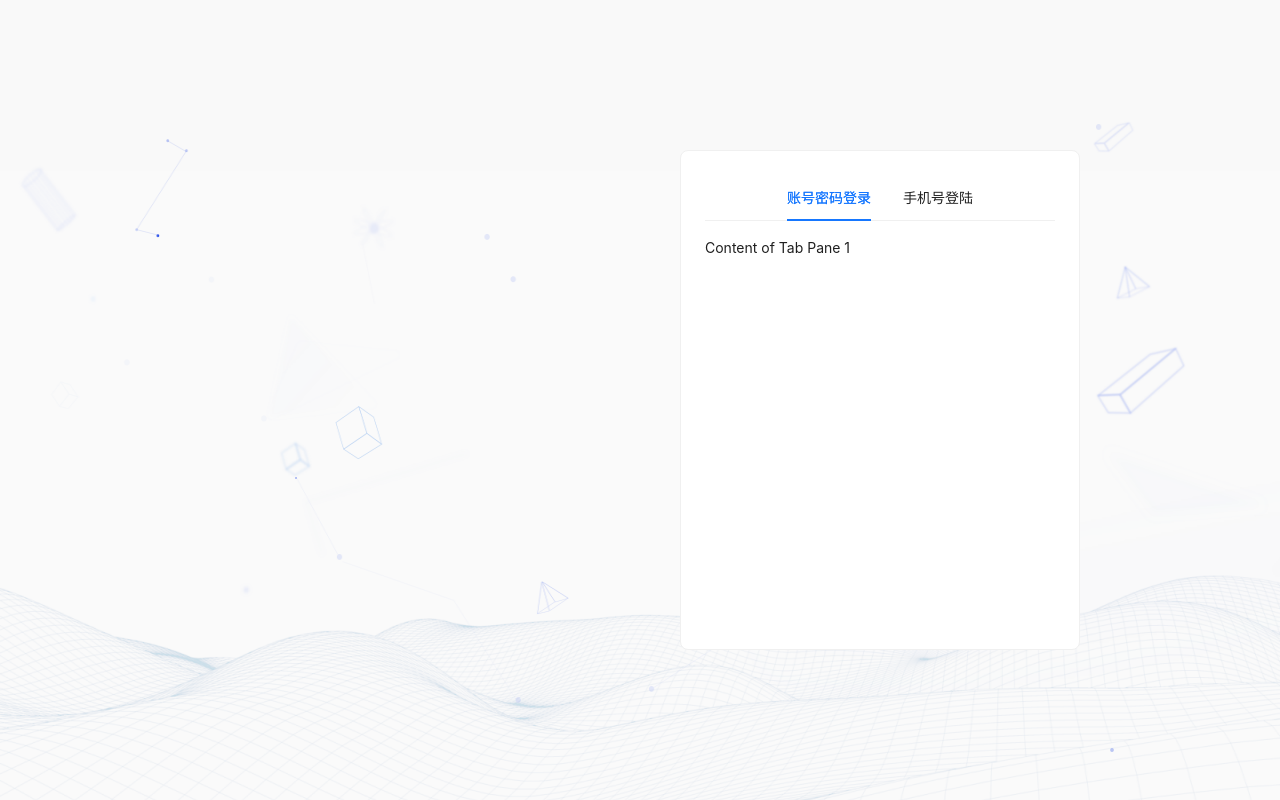
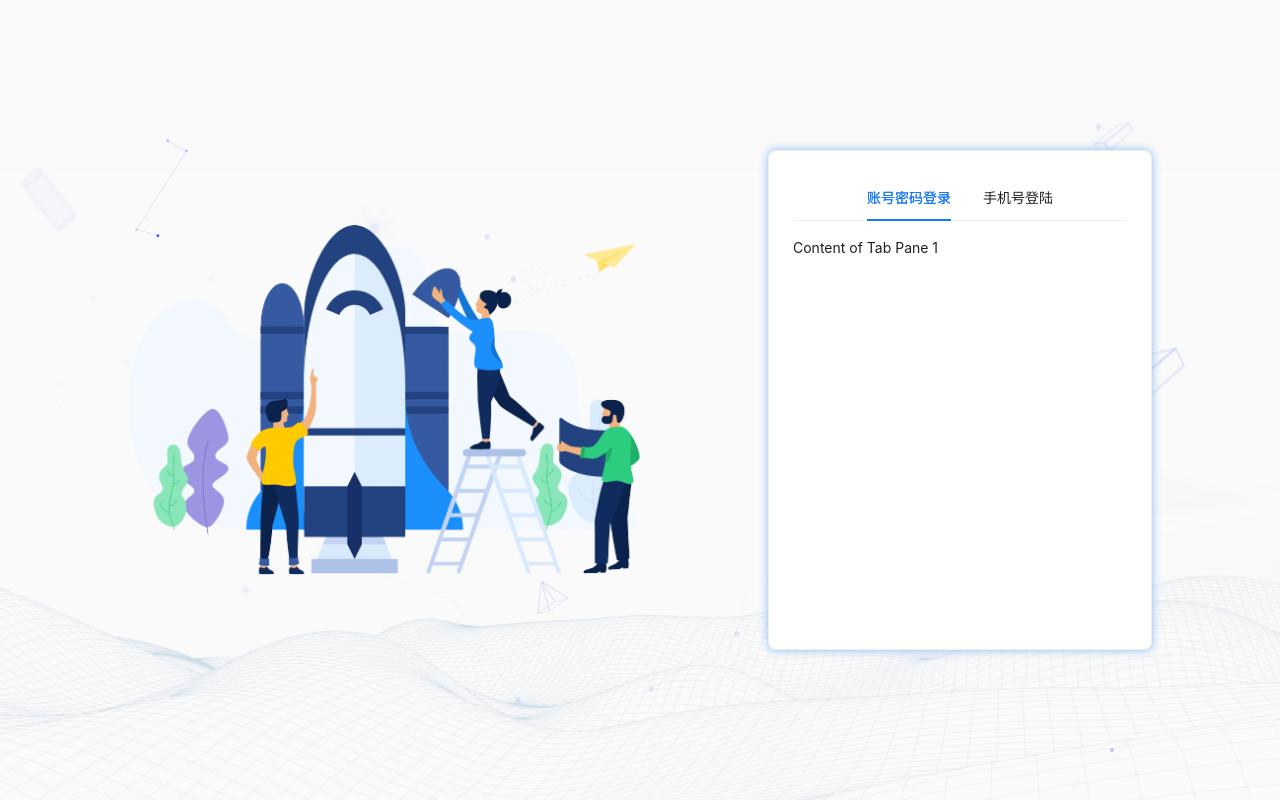
Before and after one commit to luckylark2000/xx-management, a React (Vite) app: page /login in a window 1280 px wide. Built offline with nearby package versions, Linux system fonts and the light colour scheme.

Commit message:
add login img

```diff
--- a/src/view/Login/index.tsx
+++ b/src/view/Login/index.tsx
@@ -228,22 +228,26 @@
 //     );
 // };
 
-import { Card, Row, Space, Tabs } from "antd"
+import { Card, Input, message, Tabs } from "antd"
 import styles from "./style.module.scss"
 import { useState } from "react"
+import { Form } from "react-router-dom";
+import loginImage from "../../assets/login_left.png"
 type LoginType = 'phone' | 'account';
 const Login = () => {
-    const [loginType, setLoginType] = useState("passward")
+    const [loginType, setLoginType] = useState("account")
     return (
         <div className={styles.box}>
+            <div>
+                <img src={loginImage} alt="login" />
+            </div>
             <Card className={styles.card} >
                 <Tabs
                     centered
                     activeKey={loginType}
-
                     items={[
                         {
-                            key: 'passward',
+                            key: 'account',
                             label: `账号密码登录`,
                             children: `Content of Tab Pane 1`,
                         },
@@ -255,6 +259,13 @@ const Login = () => {
                     ]}
                     onChange={(activeKey) => setLoginType(activeKey as LoginType)}
                 />
+                {/* <Form>fdfdf</Form> */}
+                {/* {loginType === "account" &&
+                    <Form>
+                        <Input />
+                    </Form>}
+                {loginType === "phone" &&
+                    <Form>34343</Form>} */}
             </Card>
         </div>
     )
--- a/src/view/Login/style.module.scss
+++ b/src/view/Login/style.module.scss
@@ -1,8 +1,3 @@
-// .login-card {
-//     width: 300px;
-//     height: 500px;
-
-// }
 .box {
     width: 100%;
     height: 100vh;
@@ -10,16 +5,27 @@
     background: url(../../assets/login-background.png);
     background-size: 100% 100vh;
     display: flex;
-    flex-direction: row-reverse;
+    justify-content: space-between;
     align-items: center;
 
-    >:only-child {
+    >:first-child {
+        //图片
+        height: 500px;
+        width: 40%;
+        margin-inline: 10%;
+        display: flex;
+
+        img {
+            overflow: hidden; //控制图片不超出div
+            object-fit: contain; //控制图片按照原比例收缩
+        }
+    }
+
+    >:last-child {
+        //登录框
         height: 500px;
         width: 400px;
-        margin-right: 200px;
+        margin-right: 10%;
+        box-shadow: 0 0 10px rgb(138, 189, 240);
     }
 }
-
-// .card {
-
-// }
```
Also changed, not shown: src/main.tsx (+4 -3 lines), src/assets/login_left.png (added).
